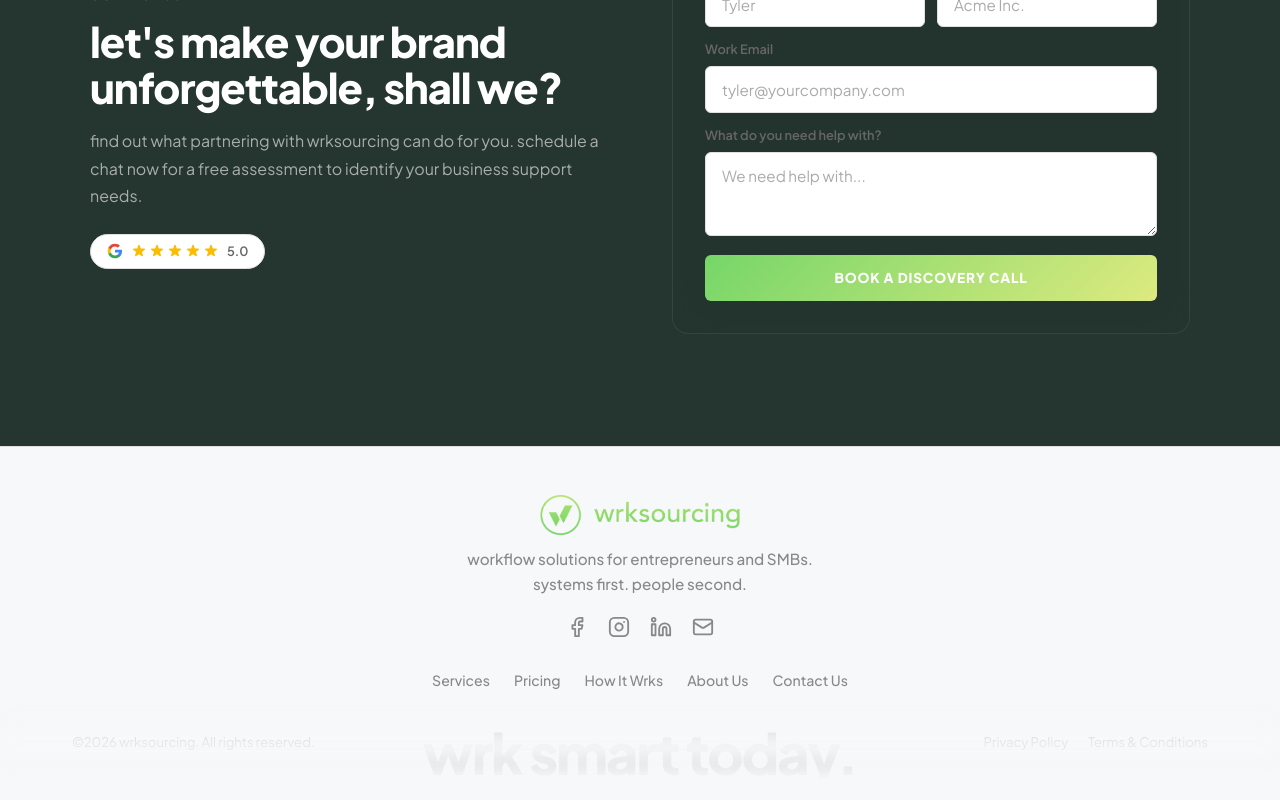
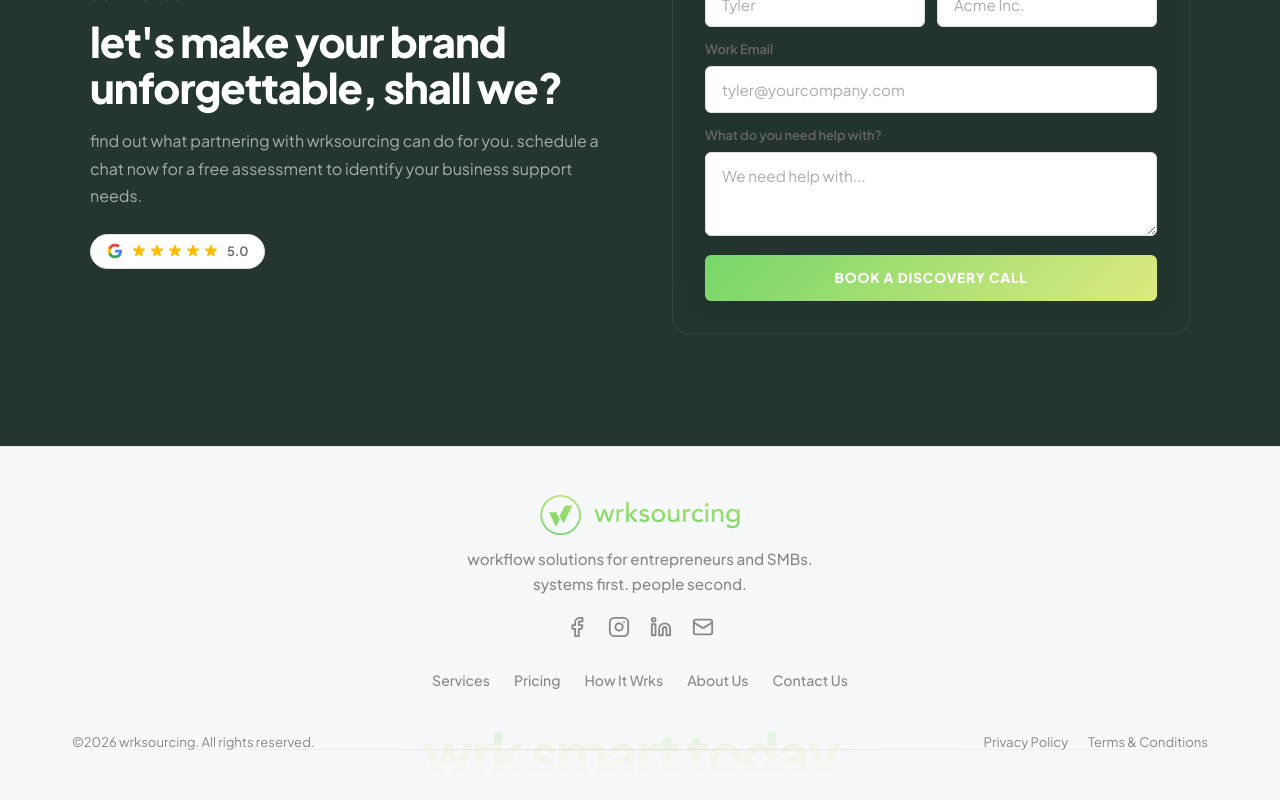
Before and after one commit to wrksmart/wrkcloned, a Next.js app: page / in a window 1280 px wide. Shown: the part 5133-5933 px from the top of the page. Built offline with nearby package versions, Linux system fonts and the light colour scheme.

Commit message:
Footer tagline: Mantis Gradient text, remove bottom blur overlay

```diff
--- a/app/components/footer.tsx
+++ b/app/components/footer.tsx
@@ -120,7 +120,7 @@ export function Footer() {
           fontSize: 'clamp(1.5rem, 5vw, 3.5rem)',
           lineHeight: 1, pointerEvents: 'none', userSelect: 'none',
           textAlign: 'center', maxWidth: '95vw',
-          background: 'linear-gradient(180deg, rgba(37,53,48,0.3) 0%, rgba(37,53,48,0.12) 60%, transparent 100%)',
+          background: 'linear-gradient(180deg, rgba(118,214,105,0.25) 0%, rgba(221,234,127,0.12) 50%, transparent 100%)',
           WebkitBackgroundClip: 'text', WebkitTextFillColor: 'transparent',
         }}>
           wrk smart today.
@@ -134,12 +134,6 @@ export function Footer() {
           background: 'linear-gradient(90deg, transparent, var(--line), transparent)',
         }} />
 
-        {/* Bottom fade */}
-        <div style={{
-          position: 'absolute', bottom: 40, left: 0, width: '100%', height: 50,
-          background: 'linear-gradient(to top, var(--seasalt), rgba(247,248,249,0.8), transparent)',
-          filter: 'blur(8px)', pointerEvents: 'none',
-        }} />
       </footer>
     </section>
   )
```
